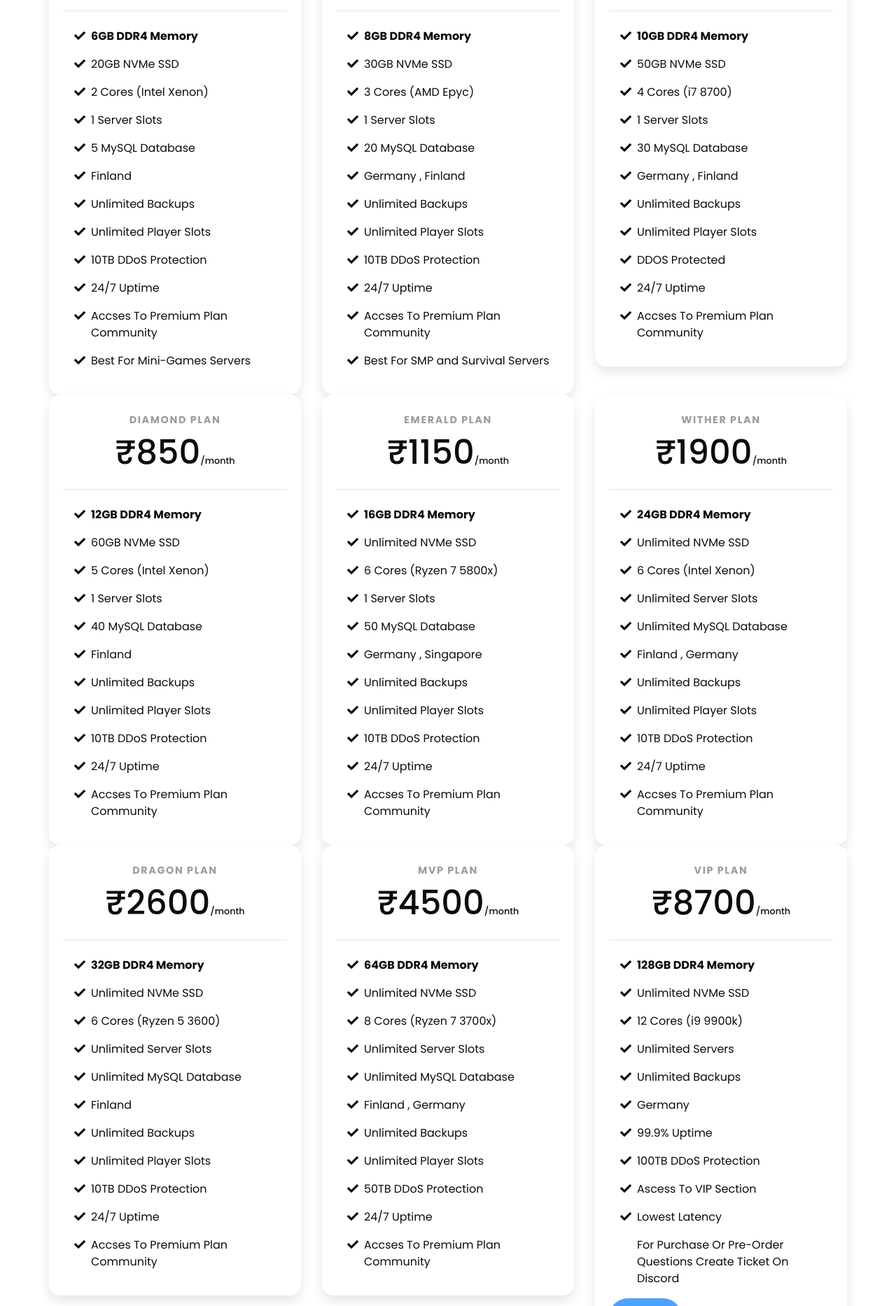
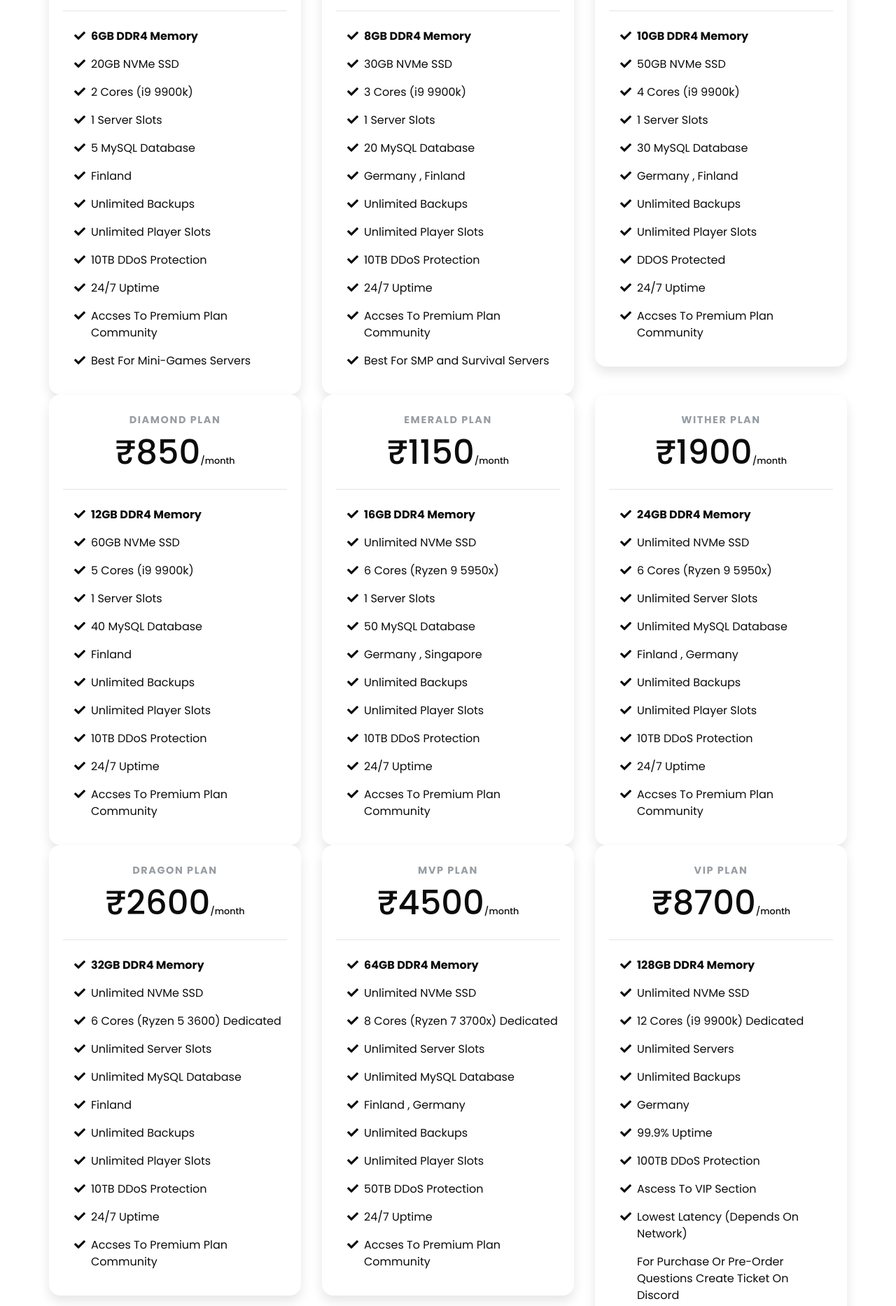
Before and after one commit to Discord-Haker-2321/SpaceStark, a plain HTML site: page minecraftplans.html in a window 1280 px wide. Shown: the part 240-2107 px from the top of the page at 70% size. Drawn offline with nearby package versions, Linux system fonts and the light colour scheme.

Commit message:
Update minecraftplans.html

```diff
--- a/minecraftplans.html
+++ b/minecraftplans.html
@@ -103,7 +103,7 @@
               <ul class="fa-ul">
                 <li><span class="fa-li"><i class="fas fa-check"></i></span><strong>6GB DDR4 Memory</strong></li>
                 <li><span class="fa-li"><i class="fas fa-check"></i></span>20GB NVMe SSD</li>
-                <li><span class="fa-li"><i class="fas fa-check"></i></span>2 Cores (Intel Xenon)</li>
+                <li><span class="fa-li"><i class="fas fa-check"></i></span>2 Cores (i9 9900k)</li>
                 <li><span class="fa-li"><i class="fas fa-check"></i></span>1 Server Slots</li>
                 <li><span class="fa-li"><i class="fas fa-check"></i></span>5 MySQL Database</li>
                 <li><span class="fa-li"><i class="fas fa-check"></i></span>Finland</li>
@@ -133,7 +133,7 @@
                 <li><span class="fa-li"><i class="fas fa-check"></i></span><strong>8GB DDR4 Memory</strong>
                 </li>
                 <li><span class="fa-li"><i class="fas fa-check"></i></span>30GB NVMe SSD</li>
-                <li><span class="fa-li"><i class="fas fa-check"></i></span>3 Cores (AMD Epyc)</li>
+                <li><span class="fa-li"><i class="fas fa-check"></i></span>3 Cores (i9 9900k)</li>
                 <li><span class="fa-li"><i class="fas fa-check"></i></span>1 Server Slots</li>
                 <li><span class="fa-li"><i class="fas fa-check"></i></span>20 MySQL Database</li>
                 <li><span class="fa-li"><i class="fas fa-check"></i></span>Germany , Finland</li>
@@ -163,7 +163,7 @@
                         <li><span class="fa-li"><i class="fas fa-check"></i></span><strong>10GB DDR4 Memory</strong>
                         </li>
                         <li><span class="fa-li"><i class="fas fa-check"></i></span>50GB NVMe SSD</li>
-                        <li><span class="fa-li"><i class="fas fa-check"></i></span>4 Cores (i7 8700)</li>
+                        <li><span class="fa-li"><i class="fas fa-check"></i></span>4 Cores (i9 9900k)</li>
                         <li><span class="fa-li"><i class="fas fa-check"></i></span>1 Server Slots</li>
                         <li><span class="fa-li"><i class="fas fa-check"></i></span>30 MySQL Database</li>
                         <li><span class="fa-li"><i class="fas fa-check"></i></span>Germany , Finland</li>
@@ -198,7 +198,7 @@
                         <li><span class="fa-li"><i class="fas fa-check"></i></span><strong>12GB DDR4 Memory</strong>
                         </li>
                         <li><span class="fa-li"><i class="fas fa-check"></i></span>60GB NVMe SSD</li>
-                        <li><span class="fa-li"><i class="fas fa-check"></i></span>5 Cores (Intel Xenon)</li>
+                        <li><span class="fa-li"><i class="fas fa-check"></i></span>5 Cores (i9 9900k)</li>
                         <li><span class="fa-li"><i class="fas fa-check"></i></span>1 Server Slots</li>
                         <li><span class="fa-li"><i class="fas fa-check"></i></span>40 MySQL Database</li>
                         <li><span class="fa-li"><i class="fas fa-check"></i></span>Finland</li>
@@ -231,7 +231,7 @@
         <li><span class="fa-li"><i class="fas fa-check"></i></span><strong>16GB DDR4 Memory</strong>
         </li>
         <li><span class="fa-li"><i class="fas fa-check"></i></span>Unlimited NVMe SSD</li>
-        <li><span class="fa-li"><i class="fas fa-check"></i></span>6 Cores (Ryzen 7 5800x)</li>
+        <li><span class="fa-li"><i class="fas fa-check"></i></span>6 Cores (Ryzen 9 5950x)</li>
         <li><span class="fa-li"><i class="fas fa-check"></i></span>1 Server Slots</li>
         <li><span class="fa-li"><i class="fas fa-check"></i></span>50 MySQL Database</li>
         <li><span class="fa-li"><i class="fas fa-check"></i></span>Germany , Singapore</li>
@@ -260,7 +260,7 @@
         <ul class="fa-ul">
           <li><span class="fa-li"><i class="fas fa-check"></i></span><strong>24GB DDR4 Memory</strong></li>
           <li><span class="fa-li"><i class="fas fa-check"></i></span>Unlimited NVMe SSD</li>
-          <li><span class="fa-li"><i class="fas fa-check"></i></span>6 Cores (Intel Xenon)</li>
+          <li><span class="fa-li"><i class="fas fa-check"></i></span>6 Cores (Ryzen 9 5950x)</li>
           <li><span class="fa-li"><i class="fas fa-check"></i></span>Unlimited Server Slots</li>
           <li><span class="fa-li"><i class="fas fa-check"></i></span>Unlimited MySQL Database</li>
           <li><span class="fa-li"><i class="fas fa-check"></i></span>Finland , Germany</li>
@@ -289,7 +289,7 @@
         <ul class="fa-ul">
           <li><span class="fa-li"><i class="fas fa-check"></i></span><strong>32GB DDR4 Memory</strong></li>
           <li><span class="fa-li"><i class="fas fa-check"></i></span>Unlimited NVMe SSD</li>
-          <li><span class="fa-li"><i class="fas fa-check"></i></span>6 Cores (Ryzen 5 3600)</li>
+          <li><span class="fa-li"><i class="fas fa-check"></i></span>6 Cores (Ryzen 5 3600) Dedicated</li>
           <li><span class="fa-li"><i class="fas fa-check"></i></span>Unlimited Server Slots</li>
           <li><span class="fa-li"><i class="fas fa-check"></i></span>Unlimited MySQL Database</li>
           <li><span class="fa-li"><i class="fas fa-check"></i></span>Finland</li>
@@ -318,7 +318,7 @@
         <ul class="fa-ul">
           <li><span class="fa-li"><i class="fas fa-check"></i></span><strong>64GB DDR4 Memory</strong></li>
           <li><span class="fa-li"><i class="fas fa-check"></i></span>Unlimited NVMe SSD</li>
-          <li><span class="fa-li"><i class="fas fa-check"></i></span>8 Cores (Ryzen 7 3700x)</li>
+          <li><span class="fa-li"><i class="fas fa-check"></i></span>8 Cores (Ryzen 7 3700x) Dedicated</li>
           <li><span class="fa-li"><i class="fas fa-check"></i></span>Unlimited Server Slots</li>
           <li><span class="fa-li"><i class="fas fa-check"></i></span>Unlimited MySQL Database</li>
           <li><span class="fa-li"><i class="fas fa-check"></i></span>Finland , Germany</li>
@@ -347,14 +347,14 @@
         <ul class="fa-ul">
           <li><span class="fa-li"><i class="fas fa-check"></i></span><strong>128GB DDR4 Memory</strong></li>
           <li><span class="fa-li"><i class="fas fa-check"></i></span>Unlimited NVMe SSD</li>
-          <li><span class="fa-li"><i class="fas fa-check"></i></span>12 Cores (i9 9900k)</li>
+          <li><span class="fa-li"><i class="fas fa-check"></i></span>12 Cores (i9 9900k) Dedicated</li>
           <li><span class="fa-li"><i class="fas fa-check"></i></span>Unlimited Servers</li>
           <li><span class="fa-li"><i class="fas fa-check"></i></span>Unlimited Backups</li>
           <li><span class="fa-li"><i class="fas fa-check"></i></span>Germany</li>
           <li><span class="fa-li"><i class="fas fa-check"></i></span>99.9% Uptime</li>
           <li><span class="fa-li"><i class="fas fa-check"></i></span>100TB DDoS Protection</li>
           <li><span class="fa-li"><i class="fas fa-check"></i></span>Ascess To VIP Section</li>
-          <li><span class="fa-li"><i class="fas fa-check"></i></span>Lowest Latency</li>
+          <li><span class="fa-li"><i class="fas fa-check"></i></span>Lowest Latency (Depends On Network)</li>
           <li>For Purchase Or Pre-Order Questions Create Ticket On <span>Discord</span></li>
 
         </ul>
@@ -376,10 +376,10 @@
         <li><span class="fa-li"><i class="fas fa-check"></i></span><strong>1GB DDR4 Memory</strong>
         </li>
         <li><span class="fa-li"><i class="fas fa-check"></i></span>1GB NVMe SSD</li>
-        <li><span class="fa-li"><i class="fas fa-check"></i></span>0.5 Cores ( 50% )</li>
+        <li><span class="fa-li"><i class="fas fa-check"></i></span>0.5 Cores (i9 9900k)</li>
         <li><span class="fa-li"><i class="fas fa-check"></i></span>1 Server Slots</li>
         <li><span class="fa-li"><i class="fas fa-check"></i></span>1 MySQL Database</li>
-        <li><span class="fa-li"><i class="fas fa-check"></i></span>Germany , Finland , Singapore</li>
+        <li><span class="fa-li"><i class="fas fa-check"></i></span>Germany , Finland </li>
         <li><span class="fa-li"><i class="fas fa-check"></i></span>10TB DDoS Protection</li>
         <li><span class="fa-li"><i class="fas fa-check"></i></span>24/7 Uptime</li>
         <li><span class="fa-li"><i class="fas fa-check"></i></span>BungeeCord And WaterFall</li>
```
